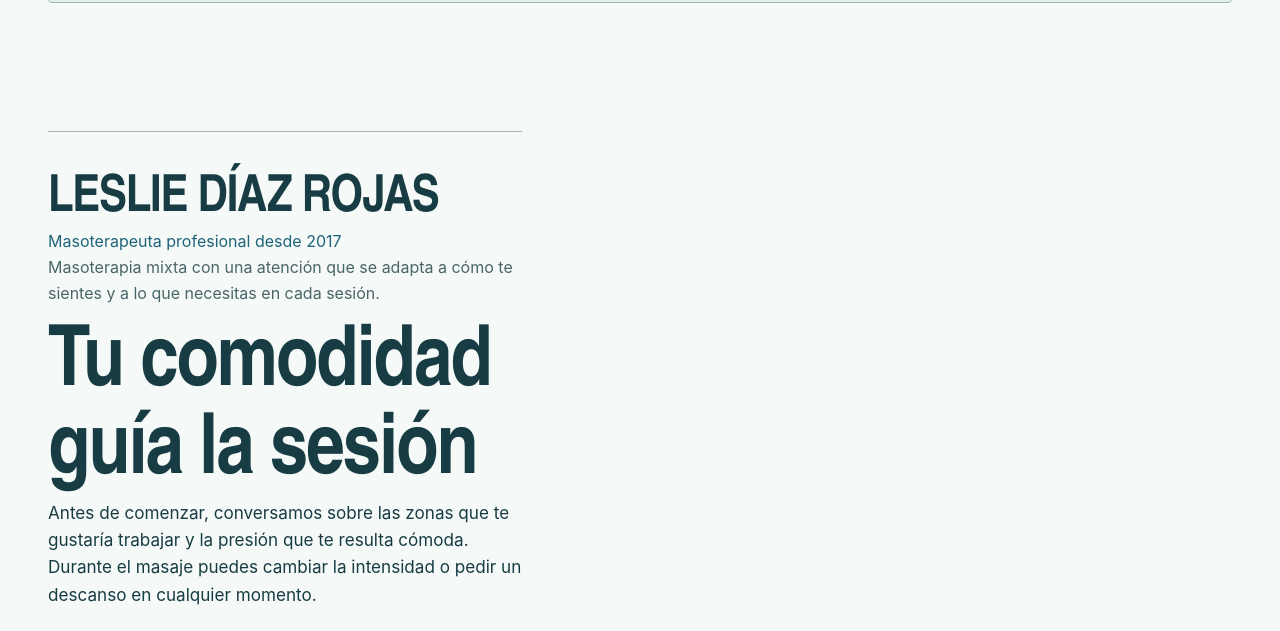
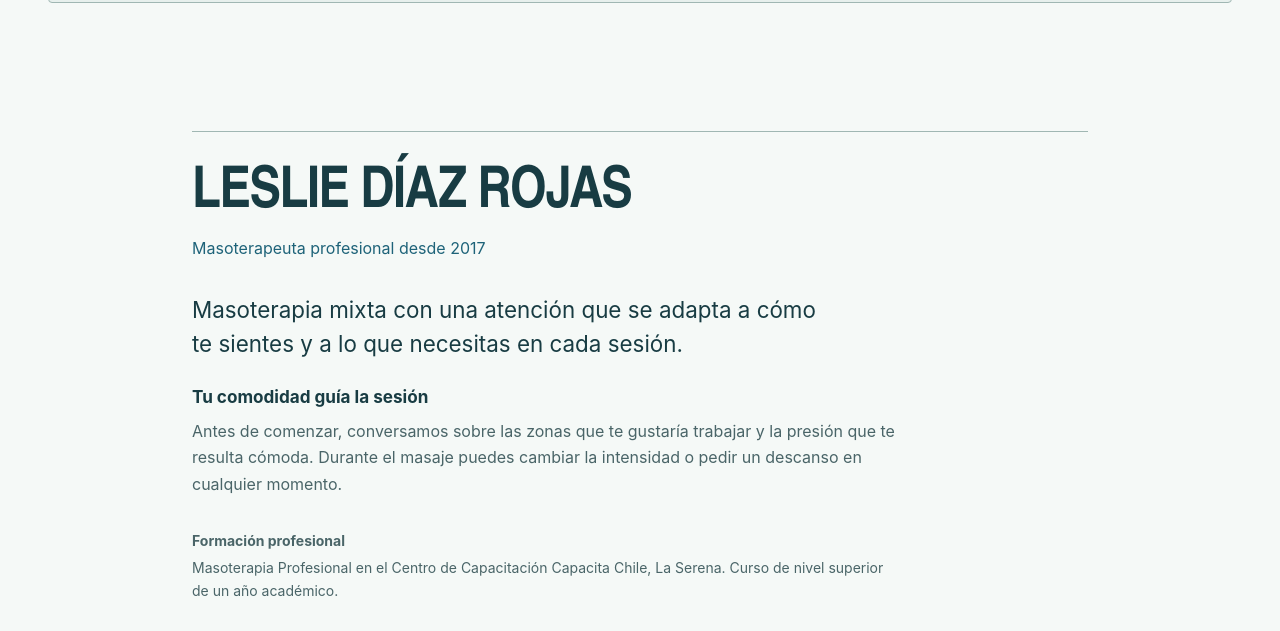
Before and after one commit to Hvsh-bit/masotep, a website: page index.html in a window 1280 px wide. Shown: the part 2007-2638 px from the top of the page. Drawn offline with Linux system fonts and the light colour scheme.

Commit message:
Ordenar el perfil en una sola columna y adaptar su jerarquía
Mantiene los colores y la tipografía de la marca. Da prioridad al nombre y a la atención; deja formación y contacto en un nivel secundario. Incluye adaptación para celular. Compilación, tres pruebas y revisión de estilos correctas.

```diff
--- a/styles.css
+++ b/styles.css
@@ -537,3 +537,66 @@ dialog h2 { font-size: var(--text-heading); }
 @media (max-width: 380px) {
   .hero-image img { height: 360px; }
 }
+
+/* Perfil continuo: identidad, presentación, formación y contacto. */
+.approach { display: block; }
+.profile-unified { max-width: 62rem; margin-inline: auto; padding-top: var(--space-2xl); }
+.profile-unified #professional-name { font-size: clamp(2.5rem,4.5vw,4rem); margin-top: var(--space-md); }
+.profile-unified .profile-bio { max-width: 70ch; margin-top: var(--space-xl); }
+.profile-unified .profile-training { border: 0; padding: 0; margin-top: var(--space-xl); }
+.profile-unified .profile-training p { max-width: 70ch; margin-top: var(--space-sm); }
+.profile-unified .profile-training strong { color: var(--color-ink); font-weight: 600; }
+.profile-session { margin-top: var(--space-xl); font-size: var(--profile-text); line-height: 1.65; color: var(--color-muted); }
+.profile-unified .profile-session h3 { margin: 0; font: 700 var(--profile-text)/1.65 var(--font-body); letter-spacing: normal; color: var(--color-ink); }
+.profile-session p { max-width: 70ch; margin-top: var(--space-sm); }
+.profile-contact { display: flex; align-items: center; justify-content: space-between; flex-wrap: wrap; gap: var(--space-lg) var(--space-xl); margin-top: var(--space-2xl); padding-top: var(--space-xl); border-top: 1px solid var(--color-border); }
+.profile-unified .profile-location { border: 0; margin: 0; padding: 0; }
+.profile-unified .instagram-demo-link { margin: 0; font-size: var(--profile-text); }
+
+/* Una sola presentación: identidad, atención, formación y contacto. */
+.approach .profile-unified {
+  max-width: 56rem;
+  margin-inline: auto;
+  padding-top: var(--space-2xl);
+}
+.approach .profile-unified #professional-name {
+  margin: 0;
+  font-size: var(--text-professional);
+  line-height: 1.08;
+}
+.approach .profile-unified .profile-role { margin-top: var(--space-sm); }
+.approach .profile-unified .profile-bio {
+  max-width: 46ch;
+  margin-top: var(--space-2xl);
+  color: var(--color-ink);
+  font-size: clamp(1.25rem,1rem + .5vw,1.5rem);
+  line-height: 1.5;
+}
+.approach .profile-session { margin-top: var(--space-xl); }
+.approach .profile-session h3 {
+  margin: 0;
+  color: var(--color-ink);
+  font: 700 var(--text-body)/1.5 var(--font-body);
+  letter-spacing: normal;
+}
+.approach .profile-session p { max-width: 70ch; }
+.approach .profile-unified .profile-training { margin-top: var(--space-2xl); }
+.approach .profile-training #training-title {
+  color: var(--color-muted);
+  font-size: var(--text-caption);
+}
+.approach .profile-unified .profile-training p {
+  max-width: 80ch;
+  margin-top: var(--space-xs);
+  font-size: var(--text-caption);
+}
+.approach .profile-contact { align-items: center; }
+@media (max-width: 760px) {
+  .approach .profile-unified { padding-top: var(--space-xl); }
+  .approach .profile-unified .profile-bio { margin-top: var(--space-xl); }
+  .approach .profile-contact { flex-direction: column; align-items: flex-start; gap: var(--space-md); }
+  .approach .profile-location { align-items: flex-start; }
+  .approach .profile-location svg { margin-top: var(--space-xs); }
+  .approach .profile-location > span { min-width: 0; }
+  .approach .profile-unified .instagram-demo-link { font-size: var(--text-caption); white-space: nowrap; }
+}
```
